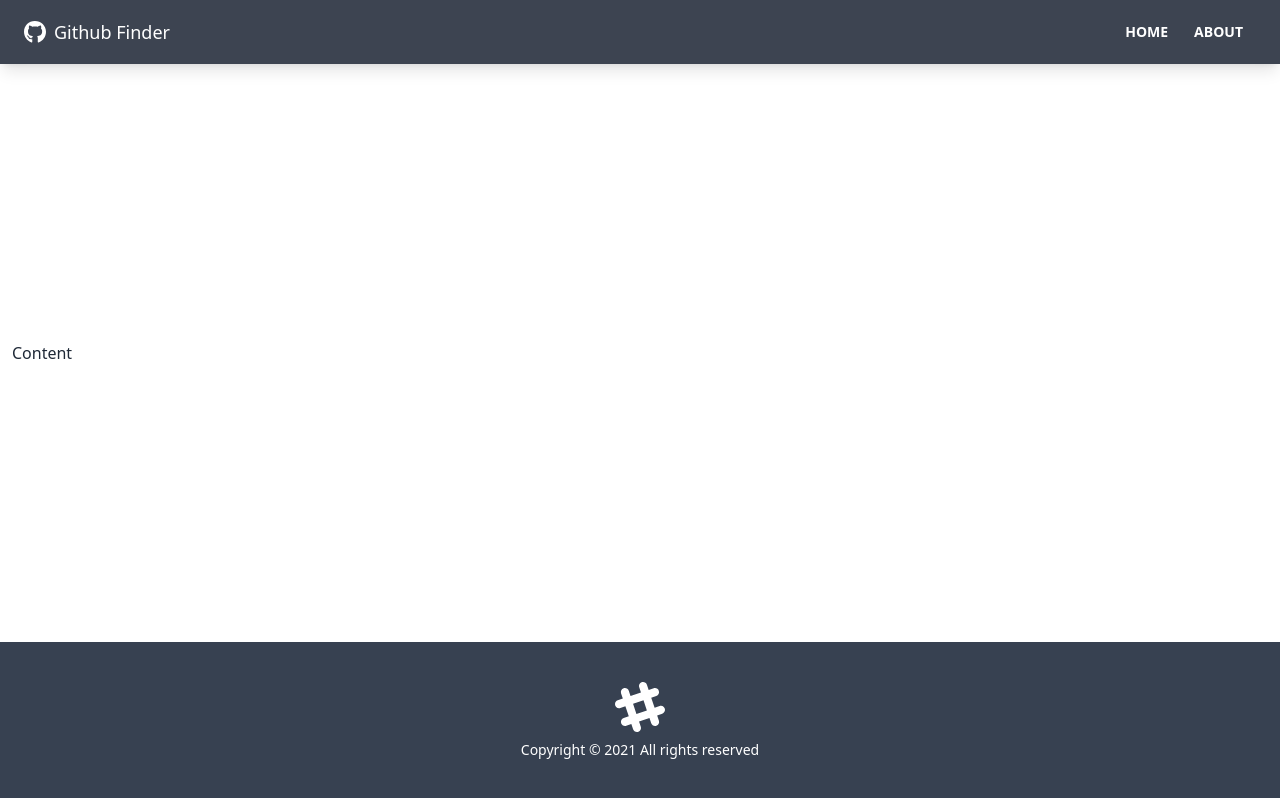
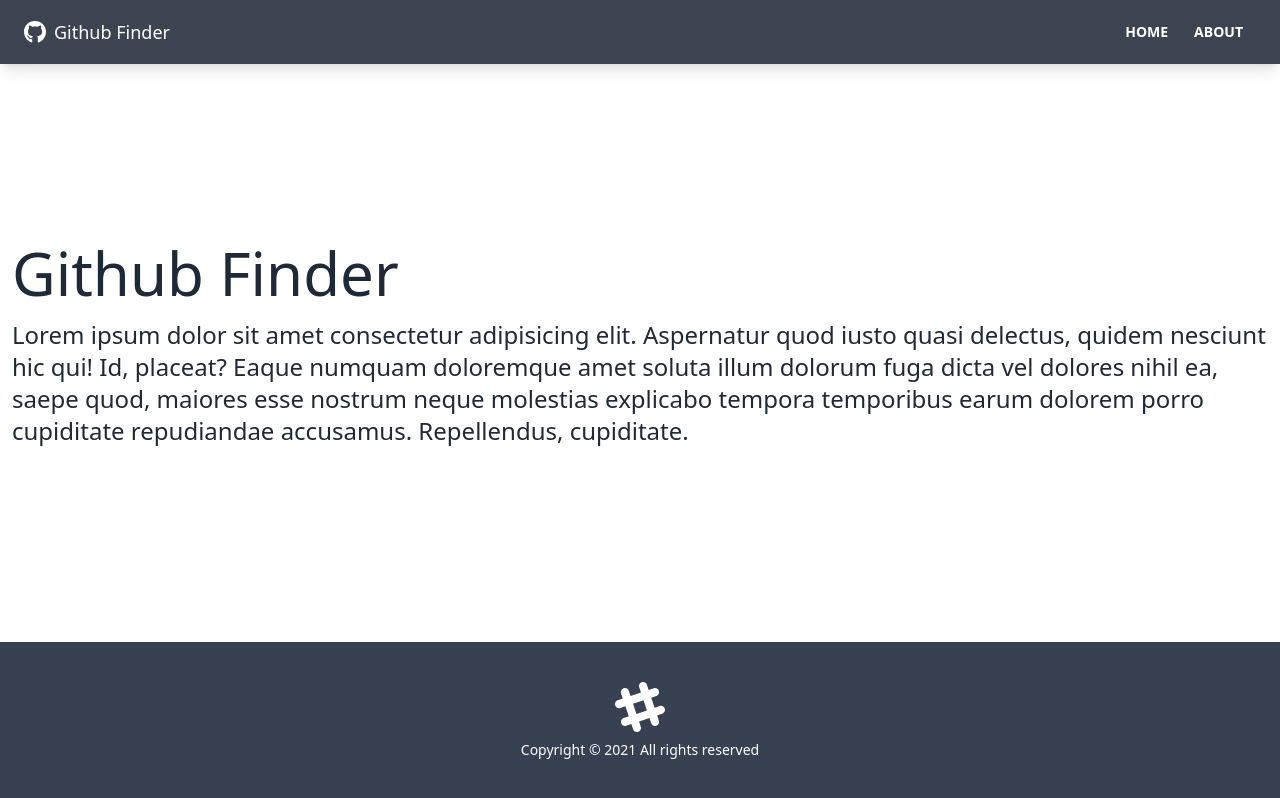
Before and after one commit to Kusjay/github-finder, a React (Create React App) app: page /about in a window 1280 px wide. Built offline with nearby package versions, Linux system fonts and the light colour scheme.

Commit message:
Pages and routes

```diff
--- a/src/App.js
+++ b/src/App.js
@@ -1,4 +1,7 @@
-import { BrowserRouter as Router, Route } from 'react-router-dom';
+import { BrowserRouter as Router, Route, Routes } from 'react-router-dom';
+import Home from './pages/Home';
+import About from './pages/About';
+import NotFound from './pages/NotFound';
 import Navbar from './components/layout/Navbar';
 import Footer from './components/layout/Footer';
 
@@ -8,7 +11,14 @@
       <div className='flex flex-col justify-between h-screen'>
         <Navbar />
 
-        <main className='container mx-auto px-3 pb-12'>Content</main>
+        <main className='container mx-auto px-3 pb-12'>
+          <Routes>
+            <Route path='/' element={<Home />} />
+            <Route path='/about' element={<About />} />
+            <Route path='/notfound' element={<NotFound />} />
+            <Route path='/*' element={<NotFound />} />
+          </Routes>
+        </main>
         <Footer />
       </div>
     </Router>
--- /dev/null
+++ b/src/pages/About.jsx
@@ -0,0 +1,17 @@
+function About() {
+  return (
+    <div>
+      <h1 className='text-6xl mb-4'>Github Finder</h1>
+      <p className='mb-4 text-2xl font-light'>
+        Lorem ipsum dolor sit amet consectetur adipisicing elit. Aspernatur quod
+        iusto quasi delectus, quidem nesciunt hic qui! Id, placeat? Eaque
+        numquam doloremque amet soluta illum dolorum fuga dicta vel dolores
+        nihil ea, saepe quod, maiores esse nostrum neque molestias explicabo
+        tempora temporibus earum dolorem porro cupiditate repudiandae accusamus.
+        Repellendus, cupiditate.
+      </p>
+    </div>
+  );
+}
+
+export default About;
--- /dev/null
+++ b/src/pages/Home.jsx
@@ -0,0 +1,9 @@
+function Home() {
+  return (
+    <div>
+      <h1 className='text-6xl'>Welcome</h1>
+    </div>
+  );
+}
+
+export default Home;
--- /dev/null
+++ b/src/pages/NotFound.jsx
@@ -0,0 +1,21 @@
+import { FaHome } from 'react-icons/fa';
+import { Link } from 'react-router-dom';
+
+function NotFound() {
+  return (
+    <div className='hero'>
+      <div className='text-center hero-content'>
+        <div className='max-w-lg'>
+          <h1 className='text-8xl font-bold mb-8'>Oops!</h1>
+          <p className='text-5xl mb-8'>404 - Page not found!</p>
+          <Link to='/' className='btn btn-primary btn-lg'>
+            <FaHome className='mr-2' />
+            Back To Home
+          </Link>
+        </div>
+      </div>
+    </div>
+  );
+}
+
+export default NotFound;
```
